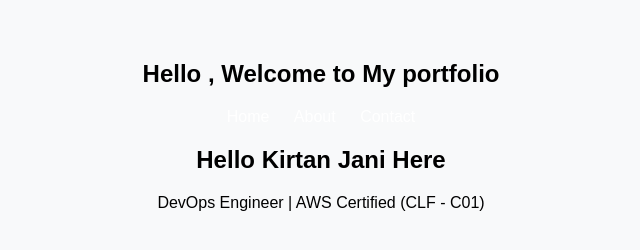
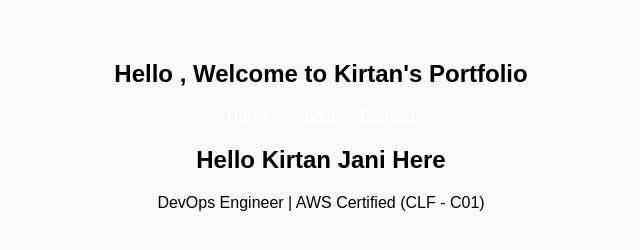
Before and after one commit to Kirtan-18/aws-portfolio, a plain HTML site: page index.html in a window 1280 px wide. Shown: the whole page, without its empty margins (319-959 px from the left). Drawn offline with Linux system fonts and the light colour scheme.

Commit message:
Updated index file for CI/CD test

```diff
--- a/index.html
+++ b/index.html
@@ -5,12 +5,11 @@
     <meta name="viewport" content="width=device-width, initial-scale=1.0">
     <title>Kirtan Jani | Portfolio</title>
     <link rel="stylesheet" href="style.css">
-
 </head>
 <body>
    <main>
     <nav>
-         <h1>Hello , Welcome to My portfolio</h1>
+         <h1>Hello , Welcome to Kirtan's Portfolio</h1>
          <div name="nav">
     <a href="index.html">Home</a>
     <a href="about.html">About</a>
```
